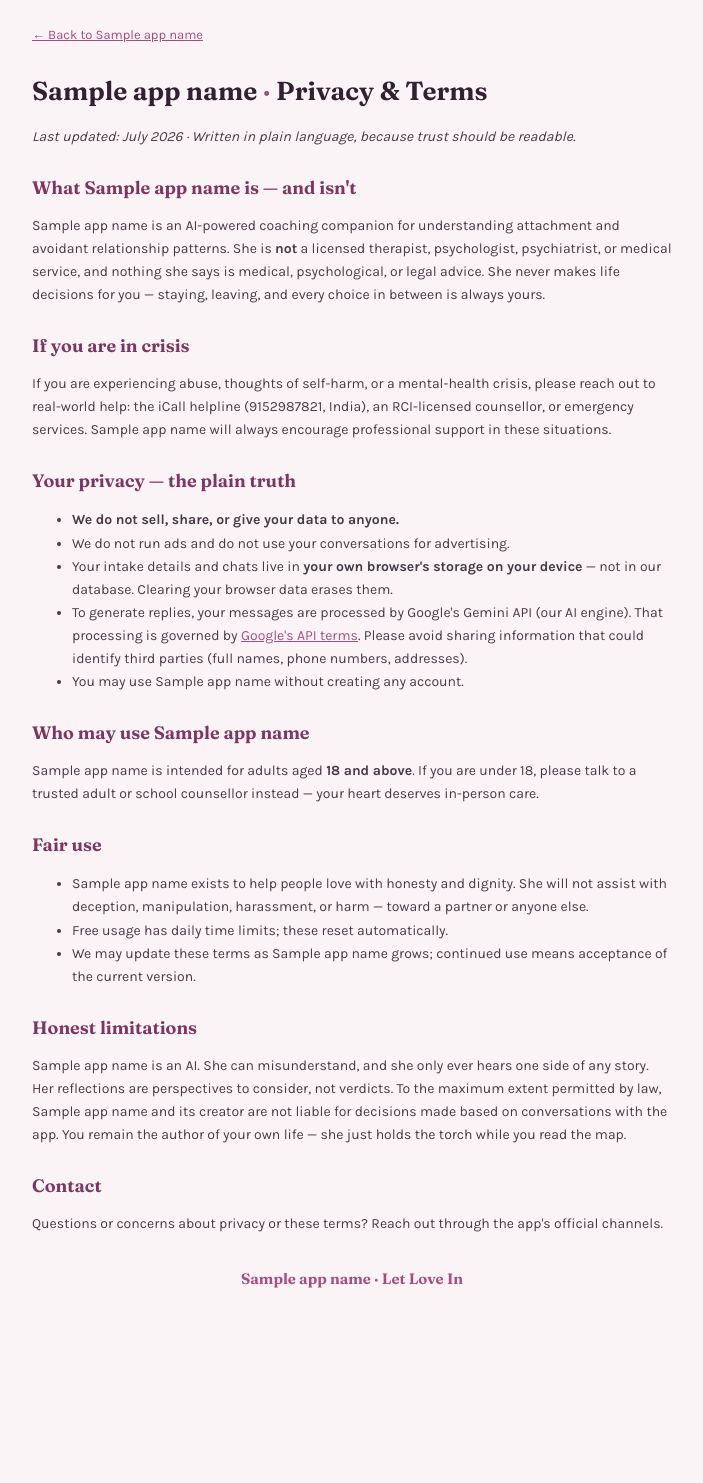
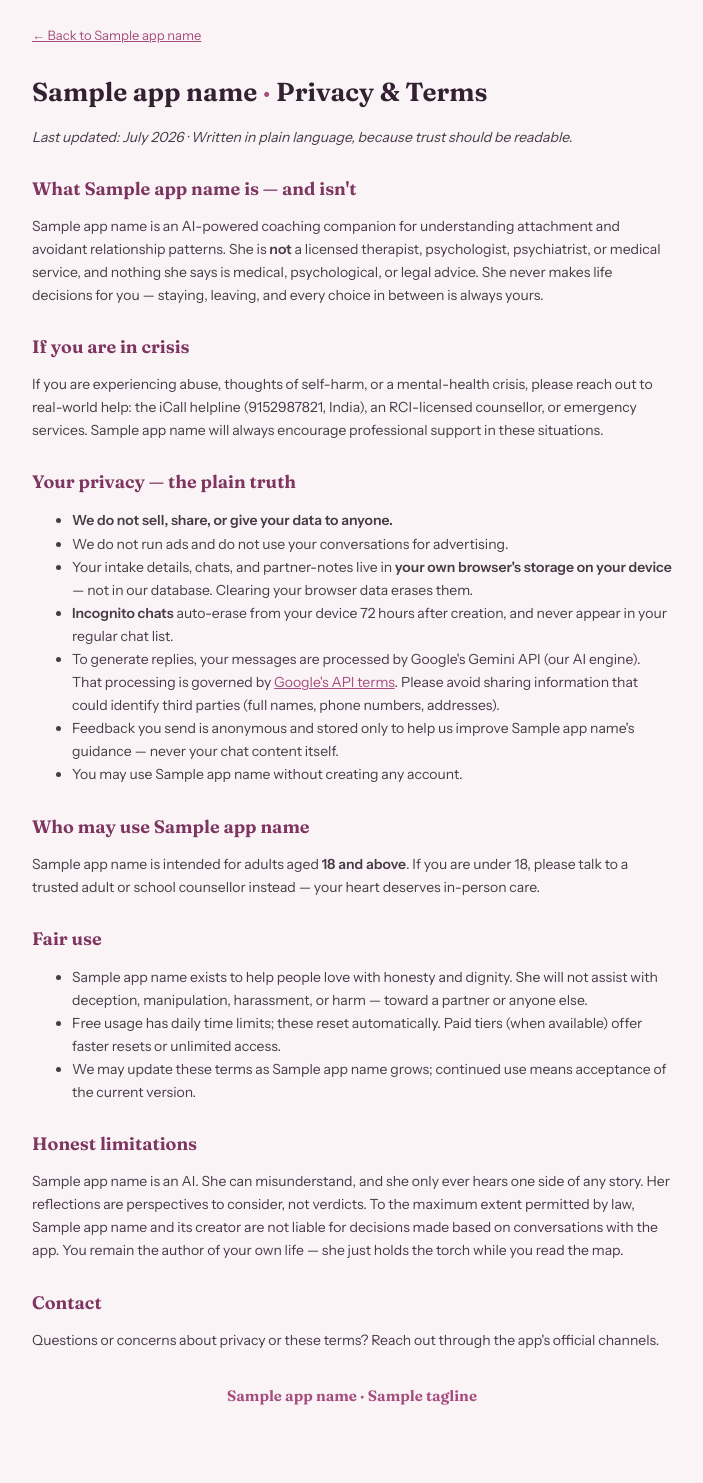
Before and after one commit to imdeekshitha906-lab/my-ai-app, a Flask app: template templates/legal.html in a window 1280 px wide. Shown: the whole page, without its empty margins (288-991 px from the left). Before the commit the page ends 1288 px from the top, so only its background shows below. Run offline with Flask 3, Linux system fonts and the light colour scheme; the template is opened without the code that fills it: most values are stand-ins (such as "Sample title", 1, 10 or a date in 2020).

Commit message:
Update legal.html

```diff
--- a/templates/legal.html
+++ b/templates/legal.html
@@ -4,9 +4,9 @@
 <meta charset="UTF-8" />
 <meta name="viewport" content="width=device-width, initial-scale=1.0" />
 <title>{{ app_name }} — Privacy & Terms</title>
-<link href="https://fonts.googleapis.com/css2?family=Fraunces:opsz,wght@9..144,650&family=Karla:wght@400;600;700&display=swap" rel="stylesheet" />
+<link href="https://fonts.googleapis.com/css2?family=Fraunces:opsz,wght@9..144,650&family=Instrument+Sans:wght@400;500;600&display=swap" rel="stylesheet" />
 <style>
-  body{background:#FAF4F7; color:#332030; font-family:'Karla',system-ui,sans-serif; margin:0; padding:24px 16px 60px}
+  body{background:#FAF4F7; color:#332030; font-family:'Instrument Sans',system-ui,sans-serif; margin:0; padding:24px 16px 60px}
   .wrap{max-width:640px; margin:0 auto}
   h1{font-family:'Fraunces',serif; font-size:26px} h1 span{color:#A64D7E}
   h2{font-family:'Fraunces',serif; font-size:18px; margin-top:28px; color:#7E3560}
@@ -31,8 +31,10 @@
   <ul>
     <li><strong>We do not sell, share, or give your data to anyone.</strong></li>
     <li>We do not run ads and do not use your conversations for advertising.</li>
-    <li>Your intake details and chats live in <strong>your own browser's storage on your device</strong> — not in our database. Clearing your browser data erases them.</li>
+    <li>Your intake details, chats, and partner-notes live in <strong>your own browser's storage on your device</strong> — not in our database. Clearing your browser data erases them.</li>
+    <li><strong>Incognito chats</strong> auto-erase from your device 72 hours after creation, and never appear in your regular chat list.</li>
     <li>To generate replies, your messages are processed by Google's Gemini API (our AI engine). That processing is governed by <a href="https://ai.google.dev/gemini-api/terms" target="_blank" rel="noopener">Google's API terms</a>. Please avoid sharing information that could identify third parties (full names, phone numbers, addresses).</li>
+    <li>Feedback you send is anonymous and stored only to help us improve {{ app_name }}'s guidance — never your chat content itself.</li>
     <li>You may use {{ app_name }} without creating any account.</li>
   </ul>
 
@@ -42,7 +44,7 @@
   <h2>Fair use</h2>
   <ul>
     <li>{{ app_name }} exists to help people love with honesty and dignity. She will not assist with deception, manipulation, harassment, or harm — toward a partner or anyone else.</li>
-    <li>Free usage has daily time limits; these reset automatically.</li>
+    <li>Free usage has daily time limits; these reset automatically. Paid tiers (when available) offer faster resets or unlimited access.</li>
     <li>We may update these terms as {{ app_name }} grows; continued use means acceptance of the current version.</li>
   </ul>
 
@@ -52,7 +54,7 @@
   <h2>Contact</h2>
   <p>Questions or concerns about privacy or these terms? Reach out through the app's official channels.</p>
 
-  <p style="margin-top:32px; text-align:center; color:#A64D7E; font-family:'Fraunces',serif; font-size:15px">{{ app_name }} · Let Love In</p>
+  <p style="margin-top:32px; text-align:center; color:#A64D7E; font-family:'Fraunces',serif; font-size:15px">{{ app_name }} · {{ tagline }}</p>
 </div>
 </body>
 </html>
```
